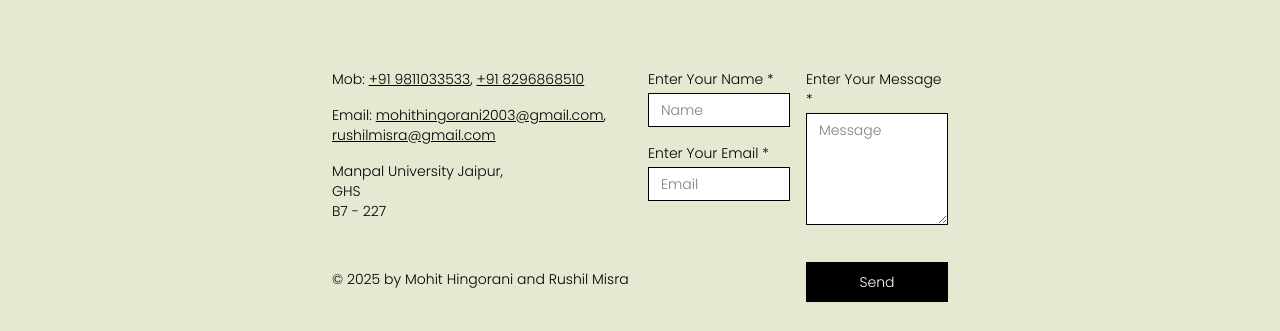
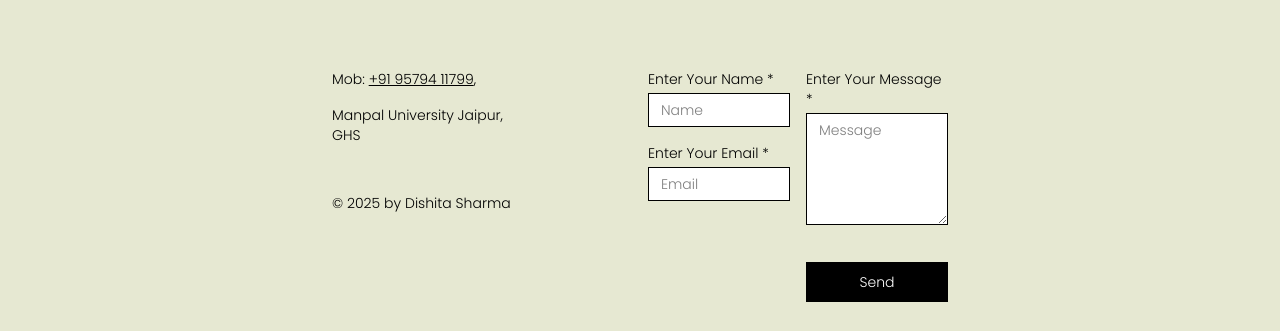
Before and after one commit to mohithingorani/WellNest-Frontend, a Next.js app: page / in a window 1280 px wide. Shown: the part 859-1190 px from the top of the page. Built offline with nearby package versions, Linux system fonts and the light colour scheme; no server answers.

Commit message:
Update footer with new contact info and copyright
Removed old contact information and updated footer copyright.

```diff
--- a/src/components/Footer.tsx
+++ b/src/components/Footer.tsx
@@ -19,30 +19,18 @@ export function Footer() {
           <div>
             Mob:{" "}
             <Link href="/afsd" className="underline">
-              +91 9811033533
+              +91 95794 11799
             </Link>
             <span>, </span>
-            <Link className="underline" href={""}>
-              +91 8296868510
-            </Link>
-          </div>
-          <div>
-            Email:{" "}
-            <Link href="/afsd" className="underline">
-              mohithingorani2003@gmail.com
-            </Link>
-            <span>, </span>
-            <Link className="underline" href={""}>
-              rushilmisra@gmail.com
-            </Link>{" "}
+
           </div>
           <div>
             Manpal University Jaipur,
             <br /> GHS
-            <br /> B7 - 227
+
           </div>
 
-          <div className="pt-8">© 2025 by Mohit Hingorani and Rushil Misra</div>
+          <div className="pt-8">© 2025 by Dishita Sharma</div>
         </div>
         <div className="grid grid-cols-1 md:grid-cols-2 gap-4">
           <div className="flex flex-col gap-4">
```
